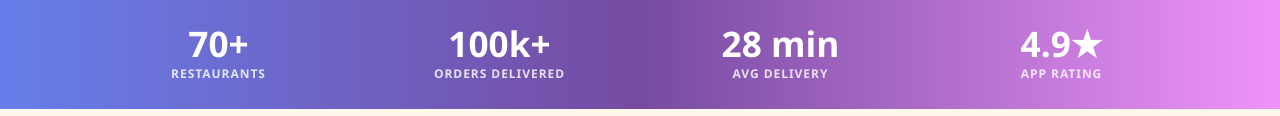
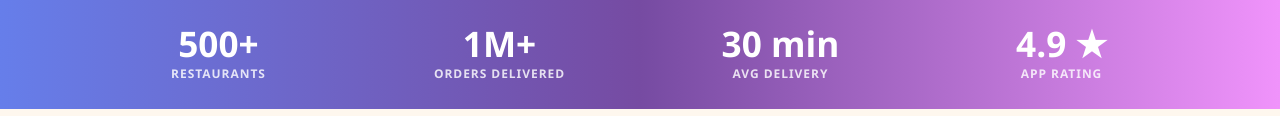
Before and after one commit to SaiSukhesh/Hello-Foodies-, a plain HTML site: page home.html in a window 1280 px wide. Shown: the part 675-791 px from the top of the page. Drawn offline with nearby package versions, Linux system fonts and the light colour scheme.

Commit message:
Update home.html

```diff
--- a/home.html
+++ b/home.html
@@ -59,16 +59,17 @@
   </div>
 
   <!-- ══ STATS STRIP ══════════════════════════════════ -->
- <div class="stat-strip">
+  <div class="stat-strip">
     <div class="container">
       <div class="row g-2 justify-content-center">
-        <div class="col-6 col-md-3"><div class="stat-item"><div class="stat-num" data-target="500" data-suffix="+">70+</div><div class="stat-lbl">Restaurants</div></div></div>
-        <div class="col-6 col-md-3"><div class="stat-item"><div class="stat-num" data-target="1000000" data-suffix="+" data-display="1M">100k+</div><div class="stat-lbl">Orders Delivered</div></div></div>
-        <div class="col-6 col-md-3"><div class="stat-item"><div class="stat-num" data-target="30" data-suffix=" min">28 min</div><div class="stat-lbl">Avg Delivery</div></div></div>
-        <div class="col-6 col-md-3"><div class="stat-item"><div class="stat-num" data-target="4.9" data-suffix=" ★" data-decimal="1">4.9★</div><div class="stat-lbl">App Rating</div></div></div>
+        <div class="col-6 col-md-3"><div class="stat-item"><div class="stat-num">500+</div><div class="stat-lbl">Restaurants</div></div></div>
+        <div class="col-6 col-md-3"><div class="stat-item"><div class="stat-num">1M+</div><div class="stat-lbl">Orders Delivered</div></div></div>
+        <div class="col-6 col-md-3"><div class="stat-item"><div class="stat-num">30 min</div><div class="stat-lbl">Avg Delivery</div></div></div>
+        <div class="col-6 col-md-3"><div class="stat-item"><div class="stat-num">4.9 ★</div><div class="stat-lbl">App Rating</div></div></div>
       </div>
     </div>
   </div>
+
   <!-- ══ SPECIAL OFFERS ══════════════════════════════ -->
   <section class="bg-warm py-4">
     <div class="container">
```
